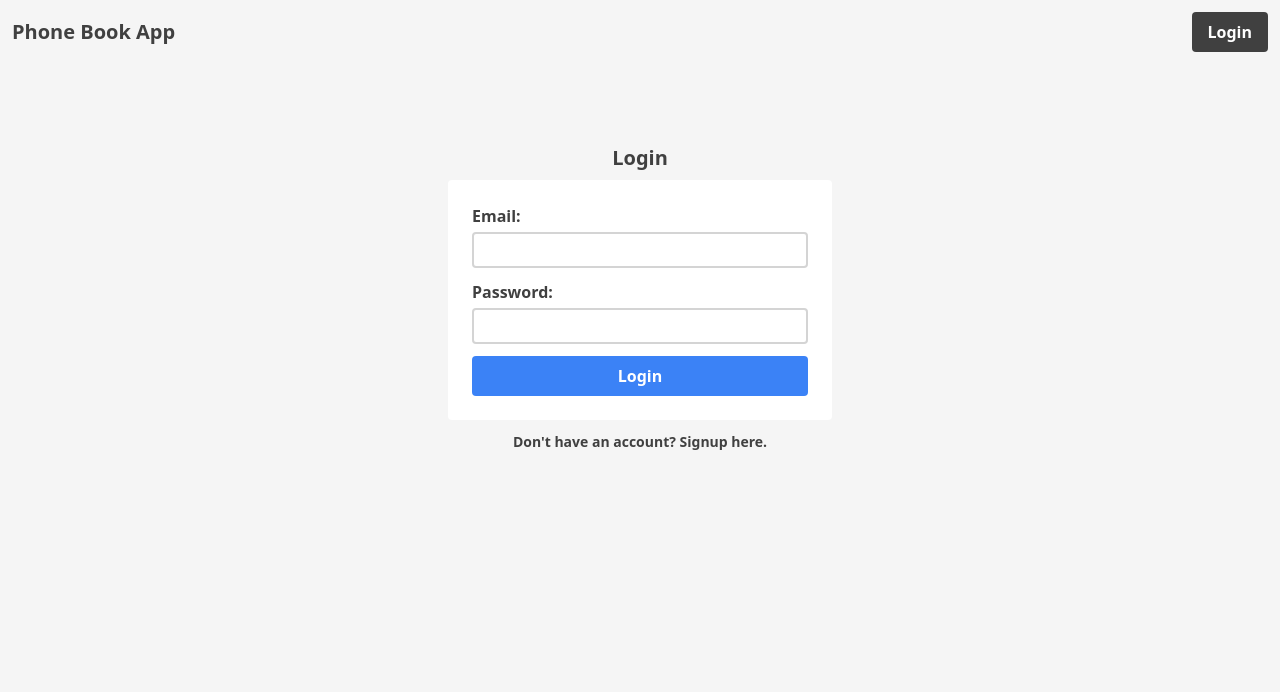
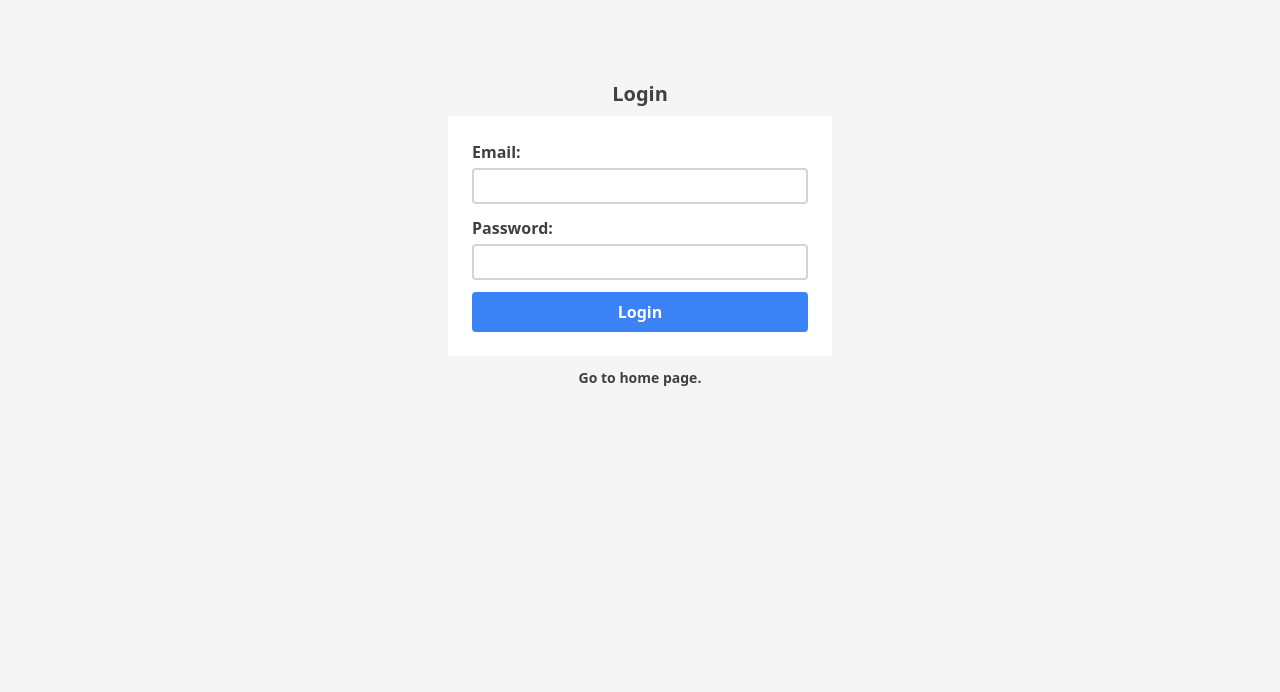
Before and after one commit to sumon-chandra/phonebook-app-with-php, a PHP site: page /login.php in a window 1280 px wide. Shown: the top 692 px of the page. Before the commit the page ends 450 px from the top, so only its background shows below. Run offline with PHP 8.4, Linux system fonts and the light colour scheme; some libraries are stand-ins or nearby versions.

Commit message:
refactor(pages): remove header from login and signup pages and add home link

```diff
--- a/login.php
+++ b/login.php
@@ -15,27 +15,6 @@ require_once "includes/login/login-view.php";
 </head>
 
 <body class="min-w-full min-h-screen bg-neutral-100 text-neutral-700">
-    <header class="flex justify-between items-center p-3">
-        <h4 class="text-center text-xl font-bold">
-            <a href="index.php">Phone Book App</a>
-        </h4>
-        <?php
-        $isLoggedIn = isset($_SESSION["email"]);
-        if ($isLoggedIn) { ?>
-            <div>
-                <span class="text-lg font-semibold"><span class="font-light">Logged in as</span> <?php echo $_SESSION["email"]; ?></span>
-            </div>
-            <form action="includes/login/logout.php">
-                <button type="submit" class="bg-neutral-700 text-white font-semibold px-4 py-2 rounded cursor-pointer hover:bg-neutral-600 transition-colors duration-200">
-                    Logout
-                </button>
-            </form>
-        <?php } else { ?>
-            <a href="login.php" class="bg-neutral-700 text-white font-semibold px-4 py-2 rounded cursor-pointer hover:bg-neutral-600 transition-colors duration-200">
-                Login
-            </a>
-        <?php } ?>
-    </header>
     <main class="flex flex-col items-center justify-center gap-2 mt-20">
         <div>
             <h3 class="text-xl font-bold text-center">Login</h3>
@@ -55,7 +34,9 @@ require_once "includes/login/login-view.php";
     </main>
     <div class="text-center mt-3">
         <p class="text-sm font-semibold">
-            Don't have an account? <a href="signup.php" class="font-bold">Signup here.</a>
+        <p class="text-sm font-semibold">
+            <a href="index.php" class="font-bold">Go to home page.</a>
+        </p>
         </p>
     </div>
     <div class="text-center text-sm font-semibold">
```
Also changed, not shown: signup.php (+3 -8 lines).
